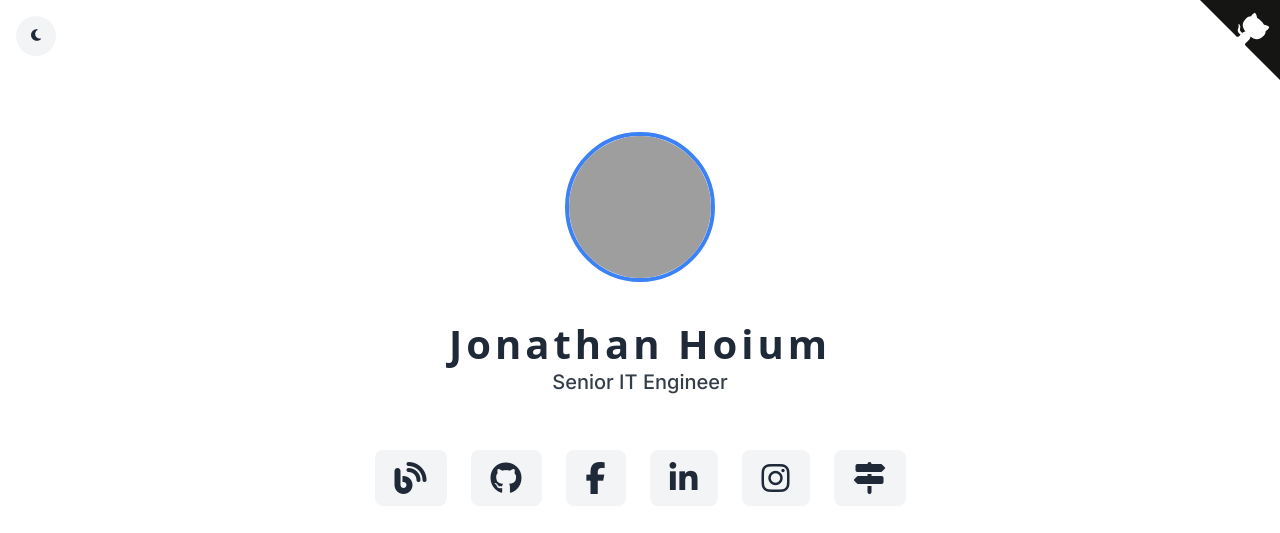
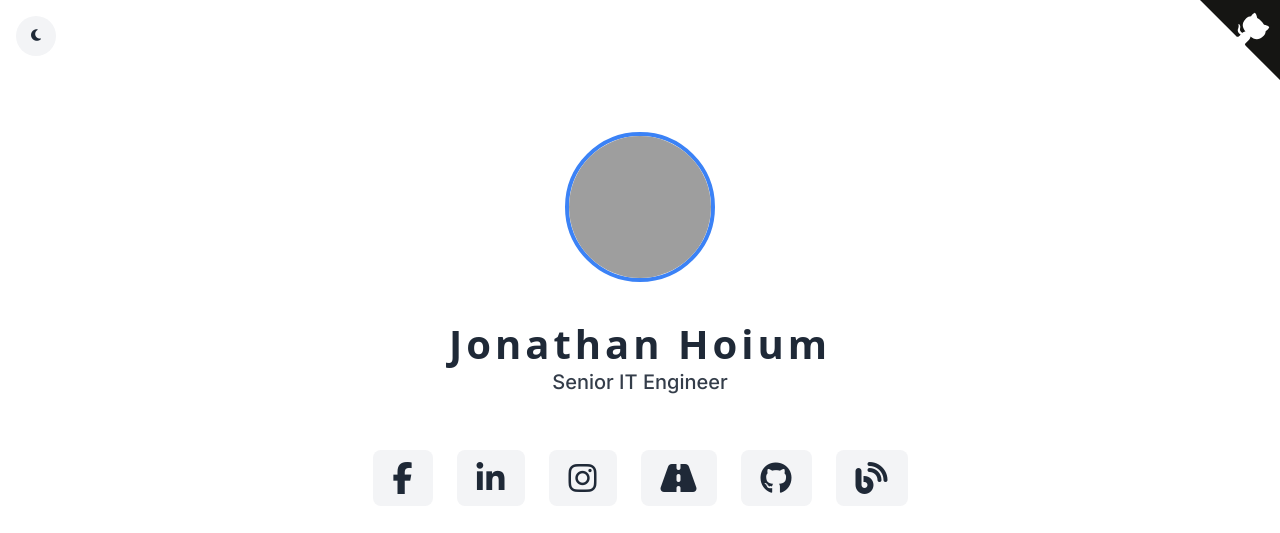
Before and after one commit to hoium/hoium.github.io, a Jekyll site: the page built from index.html, in a window 1280 px wide. Shown: the top 533 px of the page. Built offline with Jekyll 4.4.1, drawn with Linux system fonts in a browser that asks for light colours; nearby versions of some CDN libraries; grey boxes are pictures that could not be loaded.

Commit message:
Updated Layout

```diff
--- a/index.html
+++ b/index.html
@@ -98,24 +98,7 @@ permalink: /
       <h3>{{ site.description }}</h3>
 
       <ul>
-        <li>
-          <a
-            href="{{ '/blog/' | prepend: site.baseurl }}"
-            class="fas fa-2x fa-blog"
-          >
-            <span class="description">Blog</span>
-          </a>
-        </li>
-        {% if site.github_username %}
-        <li>
-          <a
-            class="fab fa-2x fa-github"
-            href="https://github.com/{{ site.github_username }}"
-            target="_blank"
-            ><span class="description">GitHub</span></a
-          >
-        </li>
-        {% endif %} {% if site.facebook_username %}
+        {% if site.facebook_username %}
         <li>
           <a
             class="fa fa-2x fa-facebook"
@@ -144,14 +127,28 @@ permalink: /
         </li>
         {% endif %} {% if site.jeep %}
         <li>
-          <a
-            class="fas fa-2x fa-map-signs"
-            href="{{ site.jeep }}"
-            target="_blank"
+          <a class="fas fa-2x fa-road" href="{{ site.jeep }}" target="_blank"
             ><span class="description">Jeep</span></a
           >
         </li>
+        {% endif %} {% if site.github_username %}
+        <li>
+          <a
+            class="fab fa-2x fa-github"
+            href="https://github.com/{{ site.github_username }}"
+            target="_blank"
+            ><span class="description">GitHub</span></a
+          >
+        </li>
         {% endif %}
+        <li>
+          <a
+            href="{{ '/blog/' | prepend: site.baseurl }}"
+            class="fas fa-2x fa-blog"
+          >
+            <span class="description">Blog</span>
+          </a>
+        </li>
       </ul>
     </div>
     <a
```
